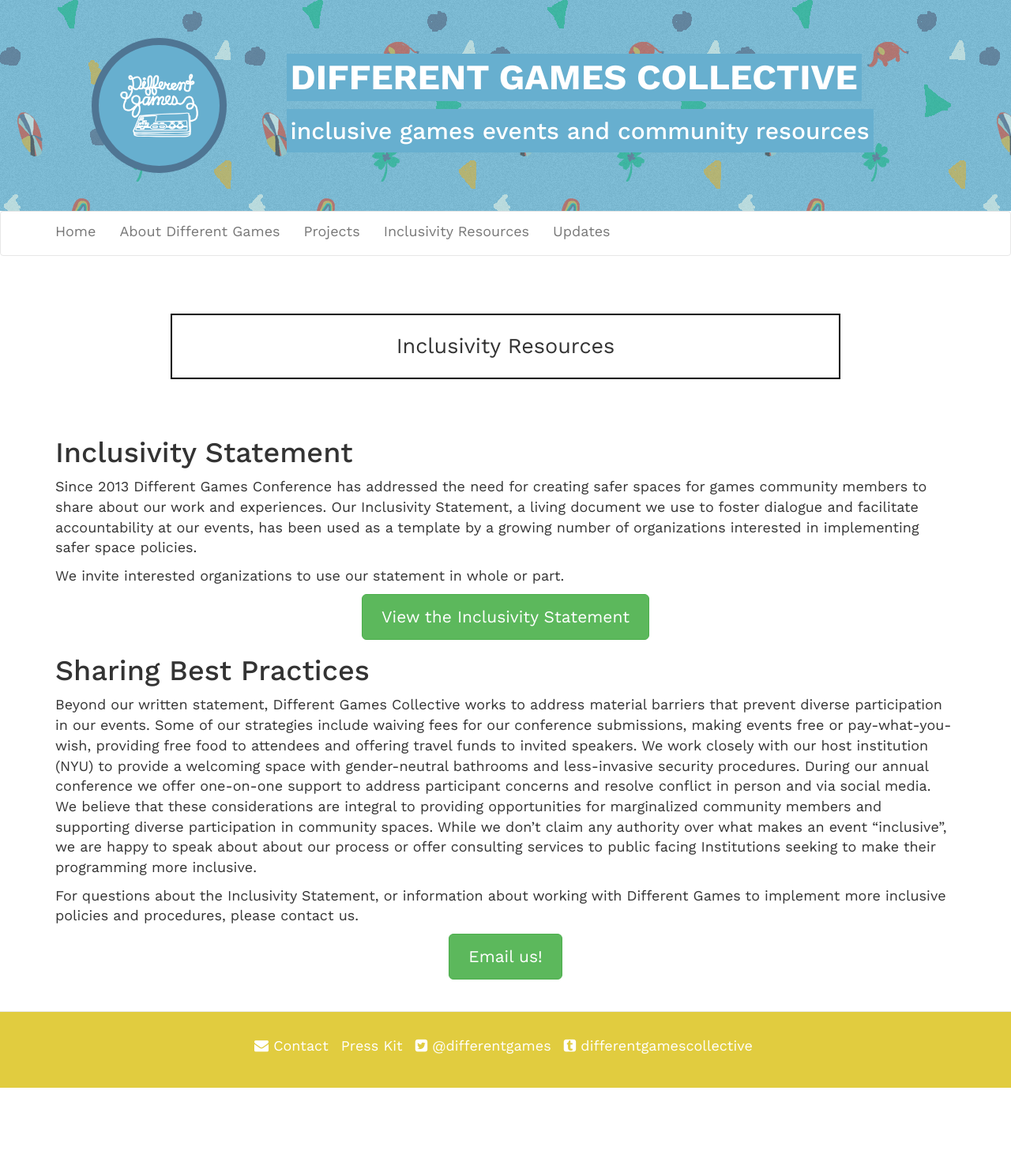
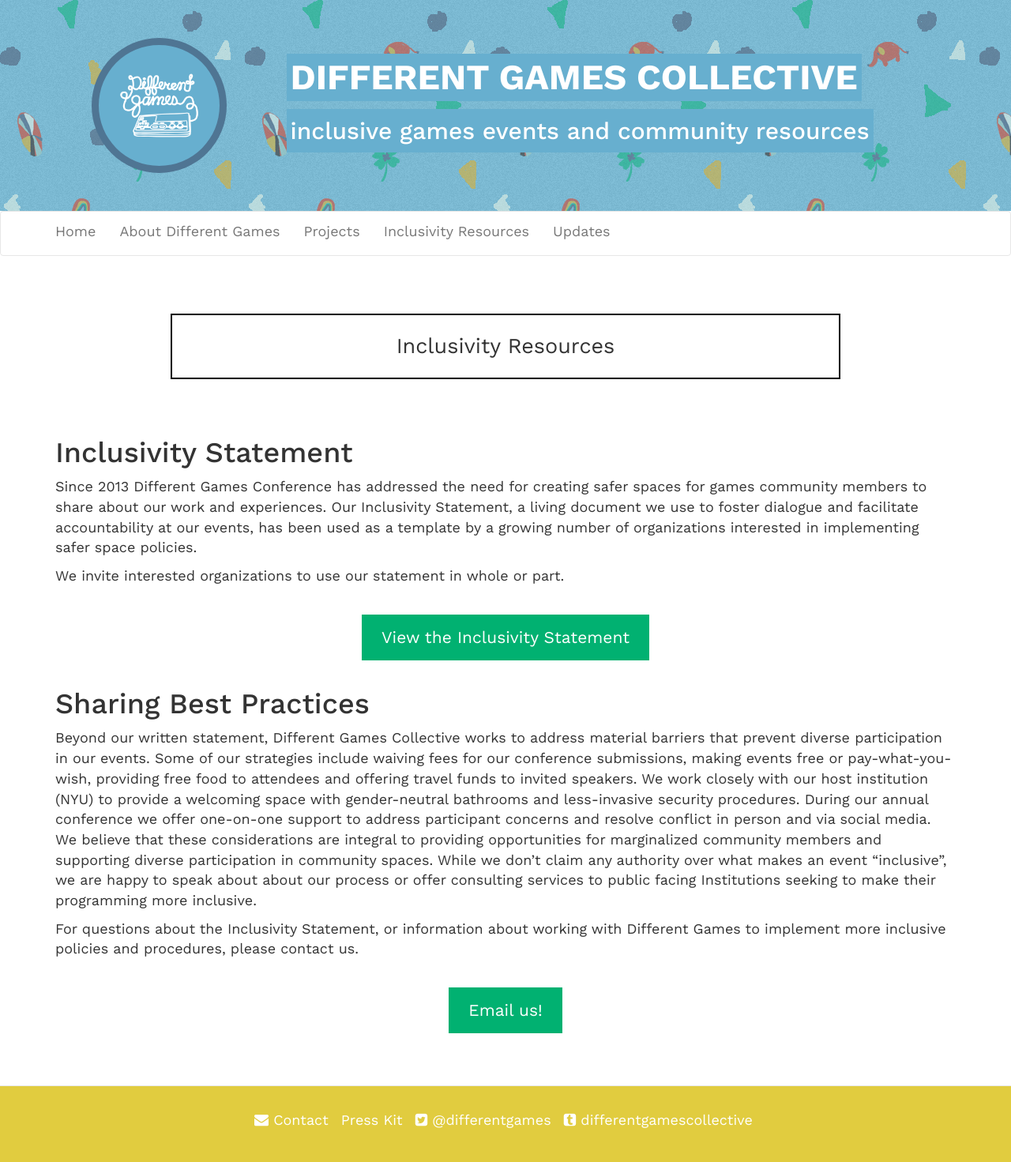
Before and after one commit to differentgames/collective-site, a Jekyll site: the page built from _nav_pages/03-inclusivity-resources.md, in a window 1280 px wide. Shown: the whole page at 79% size. Built offline with Jekyll 4.4.1, drawn with Linux system fonts in a browser that asks for light colours; nearby versions of some CDN libraries; before the commit the page ends 1377 px from its top, so only the background shows below that.

Commit message:
styling inclusivity statement page

```diff
--- a/_nav_pages/03-inclusivity-resources.md
+++ b/_nav_pages/03-inclusivity-resources.md
@@ -11,11 +11,11 @@
 
 We invite interested organizations to use our statement in whole or part.
 
-<p class="text-center">
-  <a href="http://goo.gl/Le1QJp" class="btn btn-lg btn-callout btn-success">
+<div class="pw-call-to-action">
+  <a href="http://goo.gl/Le1QJp" class="btn btn-lg btn-callout pw-btn">
     View the Inclusivity Statement
   </a>
-</p>
+</div>
 
 
 # Sharing Best Practices
@@ -29,8 +29,8 @@
 
 For questions about the Inclusivity Statement, or information about working with Different Games to implement more inclusive policies and procedures, please contact us.
 
-<p class="text-center">
-  <a href="mailto:differentgamesconference@gmail.com" class="btn btn-lg btn-callout btn-success">
+<div class="pw-call-to-action">
+  <a href="mailto:differentgamesconference@gmail.com" class="btn btn-lg btn-callout pw-btn">
     Email us!
   </a>
-</p>
+</div>
--- a/_sass/_pinwheel.scss
+++ b/_sass/_pinwheel.scss
@@ -94,6 +94,25 @@
 
 }
 
+.pw-call-to-action {
+  text-align: center;
+  margin:2em auto;
+}
+
+.pw-btn {
+  background-color: $pinwheel-green;
+  color: white;
+  border-radius: 0px;
+  opacity: 1;
+  transition: .2s ease-in all;
+  text-align: center;
+
+  &:hover {
+    color: white;
+    opacity: .65;
+  }
+}
+
 .blurb.pw-post-title {
   margin-bottom: 0.5em;
 }
```
